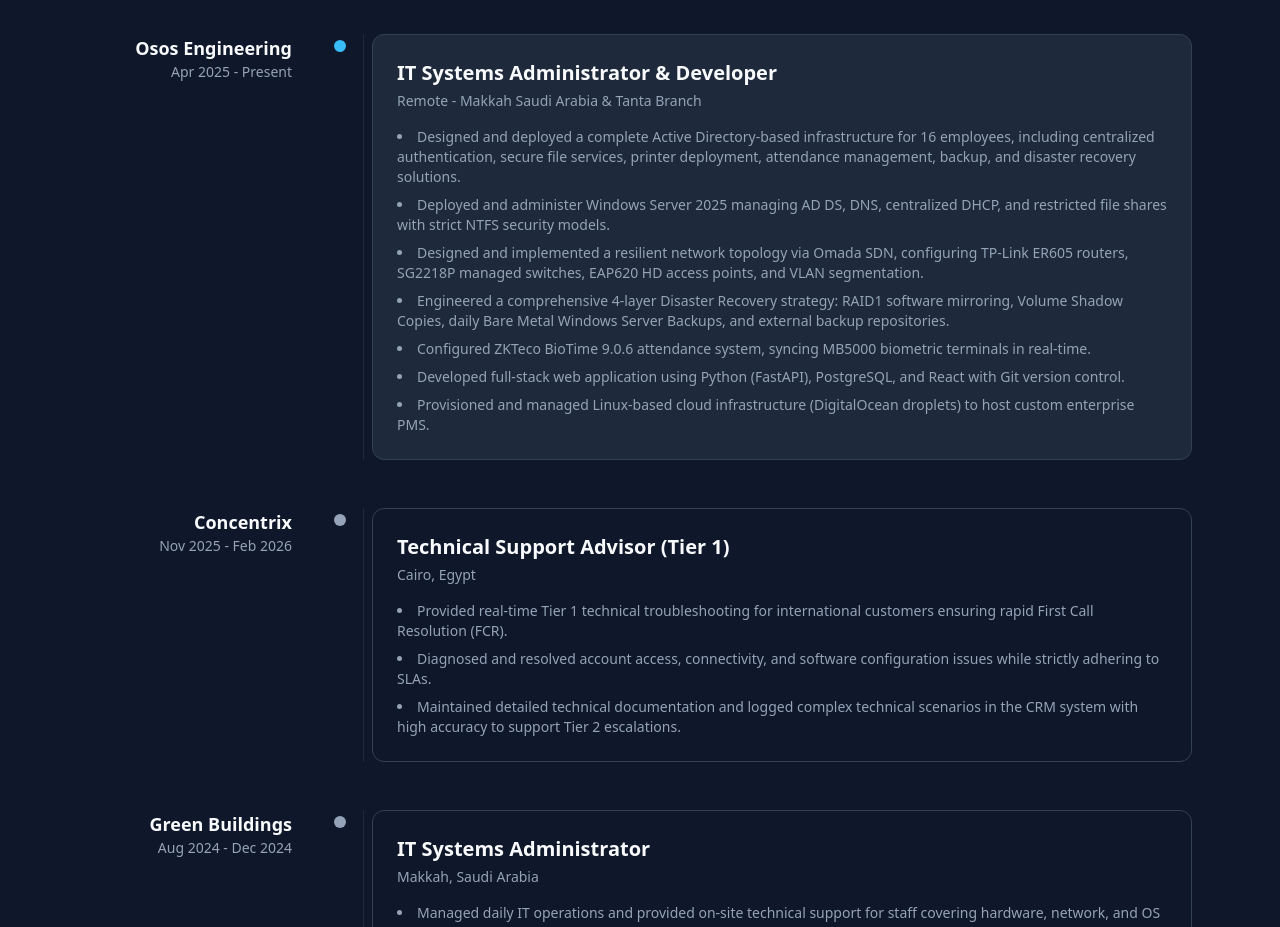
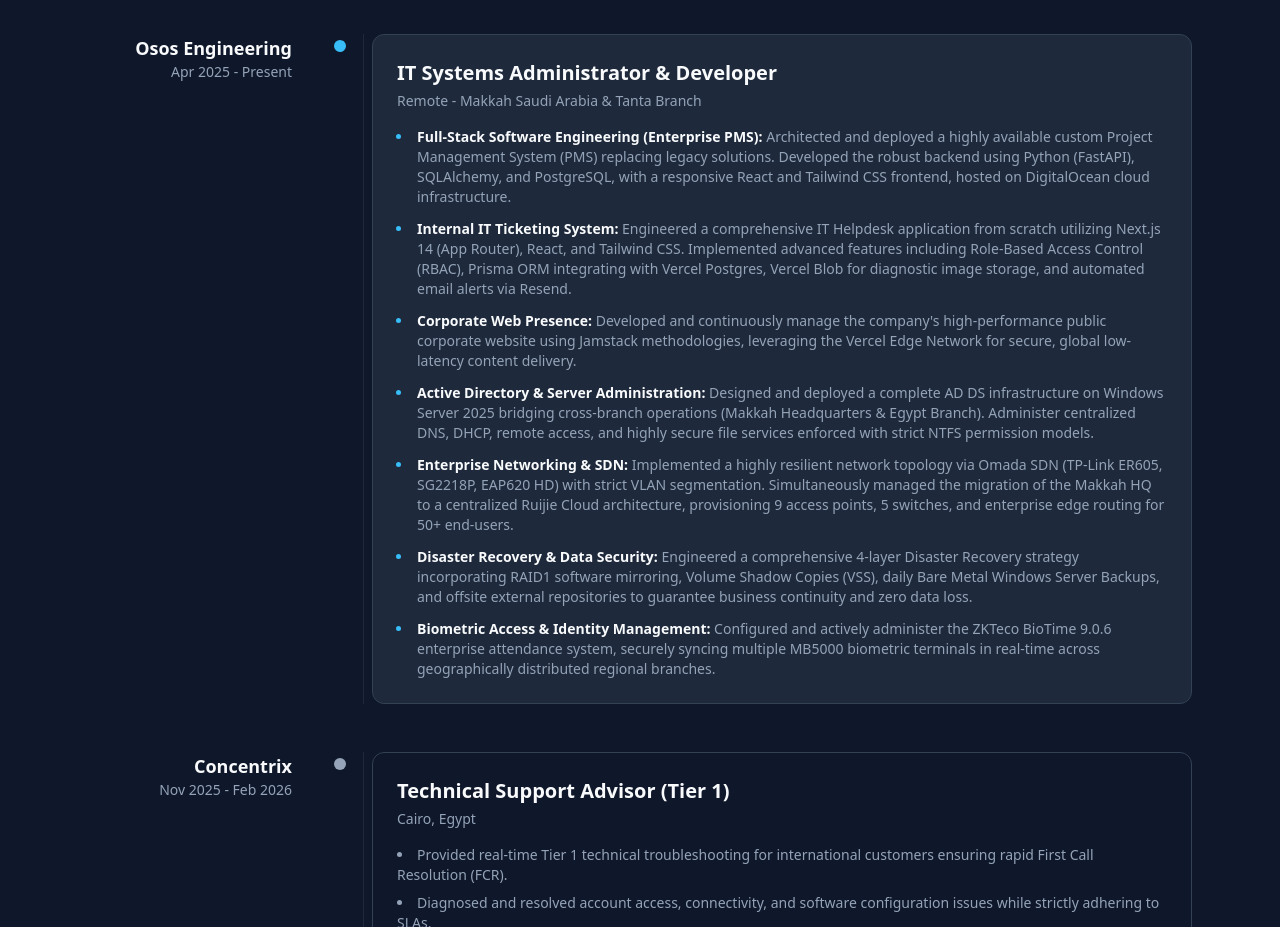
Before and after one commit to engmohammedomar533/portfolio, a React (Vite) app: page / in a window 1280 px wide. Shown: the part 2760-3687 px from the top of the page. Built offline with nearby package versions, Linux system fonts and the light colour scheme.

Commit message:
content: Expand and detail experience section for Osos Engineering

```diff
--- a/src/App.tsx
+++ b/src/App.tsx
@@ -301,15 +301,15 @@
                 <div className="md:col-span-3 bg-surface p-6 rounded-xl border border-border">
                   <h3 className="text-xl font-bold mb-1">IT Systems Administrator & Developer</h3>
                   <p className="text-muted text-sm mb-4">Remote - Makkah Saudi Arabia & Tanta Branch</p>
-                  <ul className="space-y-2 text-sm text-muted list-disc list-inside">
-                    <li>Designed and deployed a complete Active Directory-based infrastructure for 16 employees, including centralized authentication, secure file services, printer deployment, attendance management, backup, and disaster recovery solutions.</li>
-                    <li>Deployed and administer Windows Server 2025 managing AD DS, DNS, centralized DHCP, and restricted file shares with strict NTFS security models.</li>
-                    <li>Designed and implemented a resilient network topology via Omada SDN, configuring TP-Link ER605 routers, SG2218P managed switches, EAP620 HD access points, and VLAN segmentation.</li>
-                    <li>Engineered a comprehensive 4-layer Disaster Recovery strategy: RAID1 software mirroring, Volume Shadow Copies, daily Bare Metal Windows Server Backups, and external backup repositories.</li>
-                    <li>Configured ZKTeco BioTime 9.0.6 attendance system, syncing MB5000 biometric terminals in real-time.</li>
-                    <li>Developed full-stack web application using Python (FastAPI), PostgreSQL, and React with Git version control.</li>
-                    <li>Provisioned and managed Linux-based cloud infrastructure (DigitalOcean droplets) to host custom enterprise PMS.</li>
-                  </ul>
+                  <ul className="space-y-3 text-sm text-muted list-outside ml-4 list-disc marker:text-primary">
+                      <li className="pl-1"><strong className="text-text font-semibold">Full-Stack Software Engineering (Enterprise PMS):</strong> Architected and deployed a highly available custom Project Management System (PMS) replacing legacy solutions. Developed the robust backend using Python (FastAPI), SQLAlchemy, and PostgreSQL, with a responsive React and Tailwind CSS frontend, hosted on DigitalOcean cloud infrastructure.</li>
+                      <li className="pl-1"><strong className="text-text font-semibold">Internal IT Ticketing System:</strong> Engineered a comprehensive IT Helpdesk application from scratch utilizing Next.js 14 (App Router), React, and Tailwind CSS. Implemented advanced features including Role-Based Access Control (RBAC), Prisma ORM integrating with Vercel Postgres, Vercel Blob for diagnostic image storage, and automated email alerts via Resend.</li>
+                      <li className="pl-1"><strong className="text-text font-semibold">Corporate Web Presence:</strong> Developed and continuously manage the company's high-performance public corporate website using Jamstack methodologies, leveraging the Vercel Edge Network for secure, global low-latency content delivery.</li>
+                      <li className="pl-1"><strong className="text-text font-semibold">Active Directory & Server Administration:</strong> Designed and deployed a complete AD DS infrastructure on Windows Server 2025 bridging cross-branch operations (Makkah Headquarters & Egypt Branch). Administer centralized DNS, DHCP, remote access, and highly secure file services enforced with strict NTFS permission models.</li>
+                      <li className="pl-1"><strong className="text-text font-semibold">Enterprise Networking & SDN:</strong> Implemented a highly resilient network topology via Omada SDN (TP-Link ER605, SG2218P, EAP620 HD) with strict VLAN segmentation. Simultaneously managed the migration of the Makkah HQ to a centralized Ruijie Cloud architecture, provisioning 9 access points, 5 switches, and enterprise edge routing for 50+ end-users.</li>
+                      <li className="pl-1"><strong className="text-text font-semibold">Disaster Recovery & Data Security:</strong> Engineered a comprehensive 4-layer Disaster Recovery strategy incorporating RAID1 software mirroring, Volume Shadow Copies (VSS), daily Bare Metal Windows Server Backups, and offsite external repositories to guarantee business continuity and zero data loss.</li>
+                      <li className="pl-1"><strong className="text-text font-semibold">Biometric Access & Identity Management:</strong> Configured and actively administer the ZKTeco BioTime 9.0.6 enterprise attendance system, securely syncing multiple MB5000 biometric terminals in real-time across geographically distributed regional branches.</li>
+                    </ul>
                 </div>
               </div>
             </div>
```
